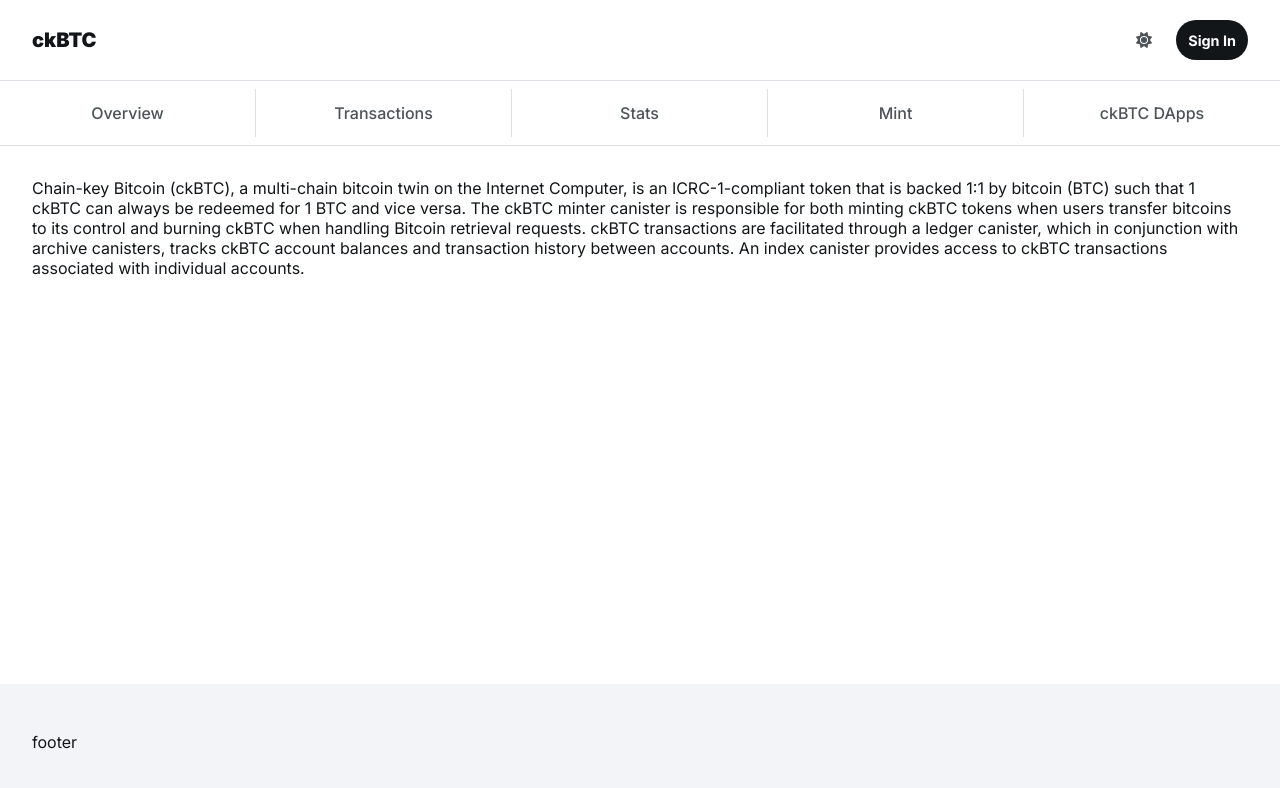
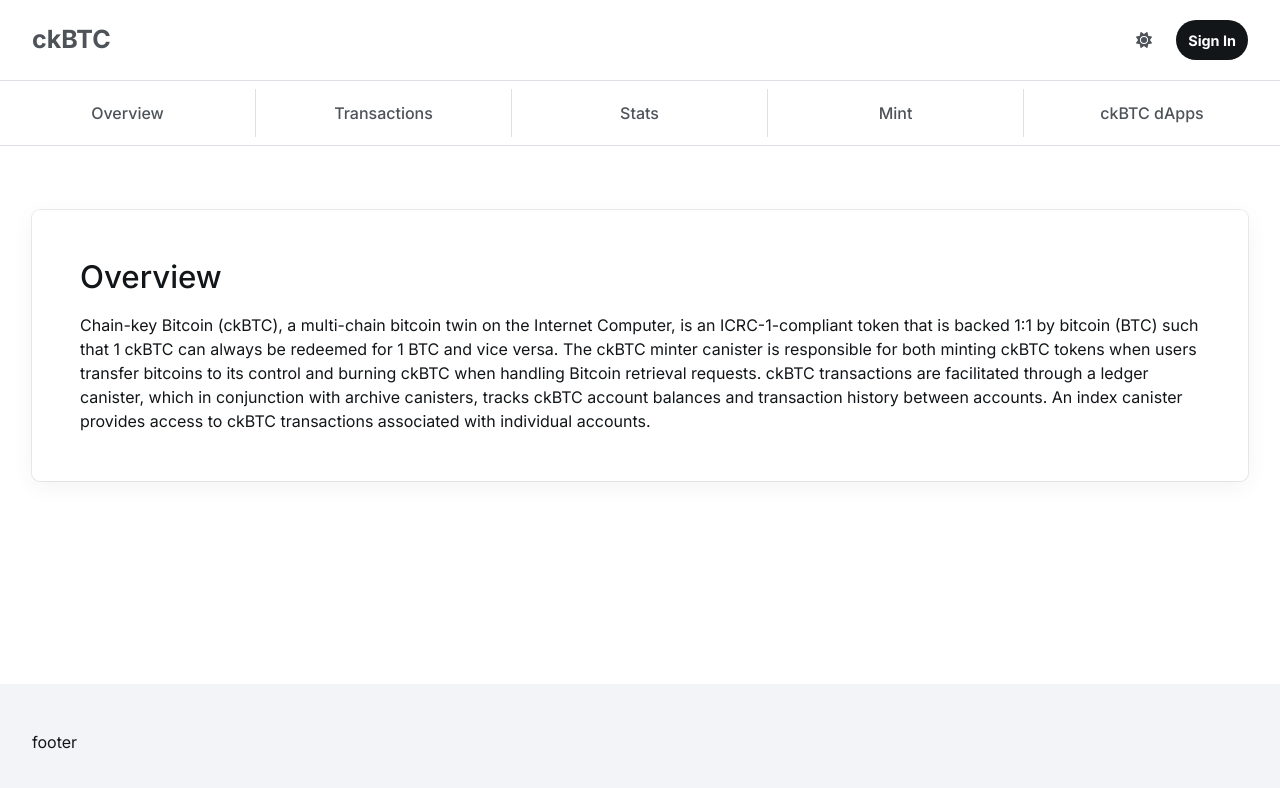
Before and after one commit to tomkoom/ckbtc, a React (Vite) app: page / in a window 1280 px wide. Shown: the top 788 px of the page. Built offline with nearby package versions, Linux system fonts and the light colour scheme.

Commit message:
add state

```diff
--- a/package.json
+++ b/package.json
@@ -22,10 +22,12 @@
     "@fortawesome/free-brands-svg-icons": "^6.5.1",
     "@fortawesome/free-solid-svg-icons": "^6.5.1",
     "@fortawesome/react-fontawesome": "^0.2.0",
+    "@reduxjs/toolkit": "^2.2.1",
     "axios": "^1.6.7",
     "react": "^18.2.0",
     "react-dom": "^18.2.0",
     "react-hot-toast": "^2.4.1",
+    "react-redux": "^9.1.0",
     "react-router-dom": "^6.22.3",
     "styled-components": "^6.1.8"
   },
--- a/src/components/layout/Layout.css
+++ b/src/components/layout/Layout.css
@@ -52,4 +52,9 @@
 .wrapper {
   max-width: 1440px;
   margin: 0 auto;
+
+  /* ... */
+  padding: 3rem;
+  box-shadow: rgba(var(--primaryColorRgb), 0.05) 0px 6px 24px 0px, rgba(var(--primaryColorRgb), 0.08) 0px 0px 0px 1px;
+  border-radius: 0.5rem;
 }
--- a/src/components/layout/Layout.tsx
+++ b/src/components/layout/Layout.tsx
@@ -37,7 +37,7 @@
   /* root font */
 
   > main.main {
-    padding: 2rem 2rem;
+    padding: 4rem 2rem;
     max-width: calc(2048px + 4rem);
     margin: 0 auto;
     width: 100%;
--- a/src/components/layout/Nav.tsx
+++ b/src/components/layout/Nav.tsx
@@ -46,8 +46,9 @@
 
   > a {
     > h1 {
-      font-size: var(--fs5);
-      font-weight: var(--fwBlack);
+      font-size: var(--fs4);
+      font-weight: var(--fwBold);
+      color: var(--secondaryColor);
     }
   }
 
--- a/src/components/layout/navlinks/Navlinks.tsx
+++ b/src/components/layout/navlinks/Navlinks.tsx
@@ -18,7 +18,7 @@
     { label: "Transactions", route: () => nav("txs") },
     { label: "Stats", route: () => nav("stats") },
     { label: "Mint", route: () => nav("mint") },
-    { label: "ckBTC DApps", route: () => nav("/") },
+    { label: "ckBTC dApps", route: () => nav("/") },
   ]
 
   return (
--- a/src/main.tsx
+++ b/src/main.tsx
@@ -1,9 +1,27 @@
-import React from "react"
-import ReactDOM from "react-dom/client"
+import React, { FC } from "react"
+import { createRoot } from "react-dom/client"
 import App from "./App"
 
-ReactDOM.createRoot(document.getElementById("root") as HTMLElement).render(
-  <React.StrictMode>
-    <App />
-  </React.StrictMode>,
-)
+// state
+import { Provider } from "react-redux"
+import store from "@/state/_store"
+
+let container: HTMLElement | null = null
+
+document.addEventListener("DOMContentLoaded", function () {
+  if (!container) {
+    const container = document.getElementById("root") as HTMLElement
+    const root = createRoot(container!)
+    root.render(<Main />)
+  }
+})
+
+const Main: FC = (): JSX.Element => {
+  return (
+    <React.StrictMode>
+      <Provider store={store}>
+        <App />
+      </Provider>
+    </React.StrictMode>
+  )
+}
--- a/src/pages/home/Home.tsx
+++ b/src/pages/home/Home.tsx
@@ -1,18 +1,32 @@
 import { FC } from "react"
+import { styled } from "styled-components"
 
 const Home: FC = (): JSX.Element => {
   return (
-    <div>
-      <p>
-        Chain-key Bitcoin (ckBTC), a multi-chain bitcoin twin on the Internet Computer, is an ICRC-1-compliant token
-        that is backed 1:1 by bitcoin (BTC) such that 1 ckBTC can always be redeemed for 1 BTC and vice versa. The ckBTC
-        minter canister is responsible for both minting ckBTC tokens when users transfer bitcoins to its control and
-        burning ckBTC when handling Bitcoin retrieval requests. ckBTC transactions are facilitated through a ledger
-        canister, which in conjunction with archive canisters, tracks ckBTC account balances and transaction history
-        between accounts. An index canister provides access to ckBTC transactions associated with individual accounts.
-      </p>
-    </div>
+    <HomeStyled className="wrapper">
+      <h2 className="pageTitle">Overview</h2>
+
+      <div>
+        <p>
+          Chain-key Bitcoin (ckBTC), a multi-chain bitcoin twin on the Internet Computer, is an ICRC-1-compliant token
+          that is backed 1:1 by bitcoin (BTC) such that 1 ckBTC can always be redeemed for 1 BTC and vice versa. The
+          ckBTC minter canister is responsible for both minting ckBTC tokens when users transfer bitcoins to its control
+          and burning ckBTC when handling Bitcoin retrieval requests. ckBTC transactions are facilitated through a
+          ledger canister, which in conjunction with archive canisters, tracks ckBTC account balances and transaction
+          history between accounts. An index canister provides access to ckBTC transactions associated with individual
+          accounts.
+        </p>
+      </div>
+    </HomeStyled>
   )
 }
 
+const HomeStyled = styled.div`
+  > div {
+    > p {
+      line-height: 150%;
+    }
+  }
+`
+
 export default Home
--- a/src/pages/transactions/Transactions.tsx
+++ b/src/pages/transactions/Transactions.tsx
@@ -5,8 +5,17 @@
 import { formatId } from "@/utils/formatId"
 import { iExternalLink } from "@/components/icons/Icons"
 
+interface Transaction {
+  index: number
+  amount: string
+  kind: string
+  timestamp: string
+  from_owner: string
+  to_owner: string
+}
+
 const Transactions: FC = (): JSX.Element => {
-  const [txs, setTxs] = useState([])
+  const [txs, setTxs] = useState<Transaction[]>([])
 
   function capitalizeFirstLetter(str: string) {
     return str.charAt(0).toUpperCase() + str.slice(1)
@@ -65,12 +74,8 @@
 }
 
 const TransactionStyled = styled.div`
-  padding: 3rem;
-  box-shadow: rgba(var(--primaryColorRgb), 0.05) 0px 6px 24px 0px, rgba(var(--primaryColorRgb), 0.08) 0px 0px 0px 1px;
   font-size: var(--fs7);
   font-weight: var(--fwMedium);
-
-  border-radius: 0.5rem;
 
   > div.header {
     display: flex;
--- /dev/null
+++ b/src/state/_store.ts
@@ -0,0 +1,20 @@
+import { configureStore } from "@reduxjs/toolkit"
+import template from "./_template"
+
+const store = configureStore({
+  middleware: (getDefaultMiddleware) =>
+    getDefaultMiddleware({
+      immutableCheck: { warnAfter: 128 },
+      serializableCheck: { warnAfter: 128 },
+    }),
+  reducer: {
+    template,
+  },
+})
+
+export default store
+
+// Infer the `RootState` and `AppDispatch` types from the store itself
+export type RootState = ReturnType<typeof store.getState>
+// Inferred type: {posts: PostsState, comments: CommentsState, users: UsersState}
+export type AppDispatch = typeof store.dispatch
--- /dev/null
+++ b/src/state/_template.ts
@@ -0,0 +1,26 @@
+import { createSlice, PayloadAction } from "@reduxjs/toolkit"
+import type { RootState } from "@/state/_store"
+
+interface TemplateState {
+  template: string
+}
+
+const initialState: TemplateState = {
+  template: "",
+}
+
+const template = createSlice({
+  name: "template",
+  initialState,
+  reducers: {
+    setTemplate(state, { payload }: PayloadAction<string>) {
+      state.template = payload
+    },
+  },
+})
+
+const selectTemplate = (state: RootState) => state.template.template
+export { selectTemplate }
+
+export const { setTemplate } = template.actions
+export default template.reducer
```
Also changed, not shown: src/hooks/useRedux.ts (added, +7 -0 lines), 1 other file (tests, documents, lock files or other folders).
